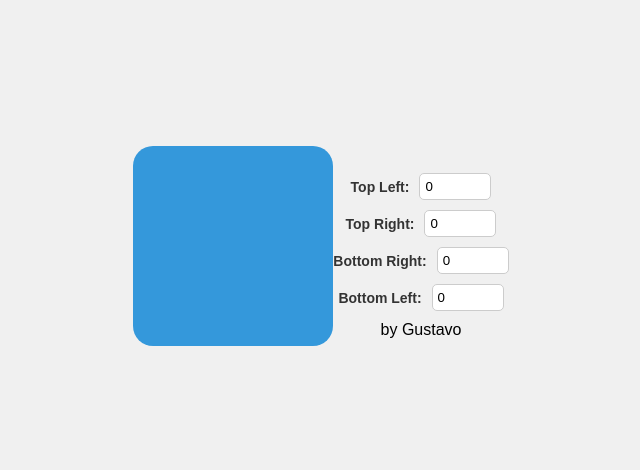
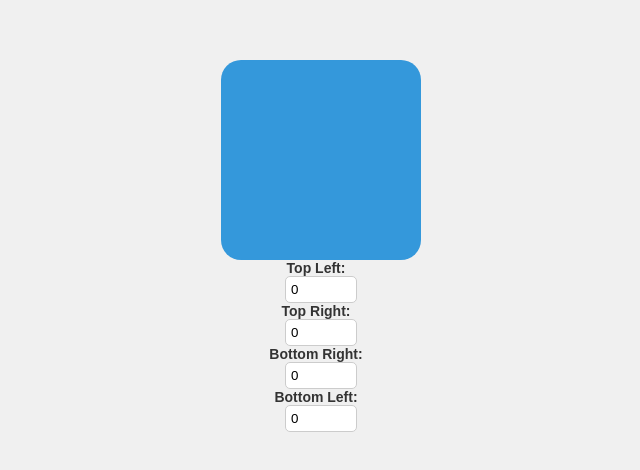
Before and after one commit to Gustavolongensadlovski/Gustavolongensadlovski.github.io, a plain HTML site: page index.html in a window 1280 px wide. Shown: the part 144-614 px from the top of the page, without its empty margins (319-959 px from the left). Drawn offline with Linux system fonts and the light colour scheme.

Commit message:
Update index.html

```diff
--- a/index.html
+++ b/index.html
@@ -9,26 +9,16 @@
 <body>
     <div class="container">
         <div class="box" id="box"></div>
-    </div>
-    <div class="controls">
-        <div class="control-row">
+        <div class="controls">
             <label for="topLeft">Top Left:</label>
             <input type="number" id="topLeft" min="0" max="100" value="0">
-        </div>
-        <div class="control-row">
             <label for="topRight">Top Right:</label>
             <input type="number" id="topRight" min="0" max="100" value="0">
-        </div>
-        <div class="control-row">
             <label for="bottomRight">Bottom Right:</label>
             <input type="number" id="bottomRight" min="0" max="100" value="0">
-        </div>
-        <div class="control-row">
             <label for="bottomLeft">Bottom Left:</label>
             <input type="number" id="bottomLeft" min="0" max="100" value="0">
         </div>
-
-        by Gustavo
     </div>
 
     <script src="script.js"></script>
```
